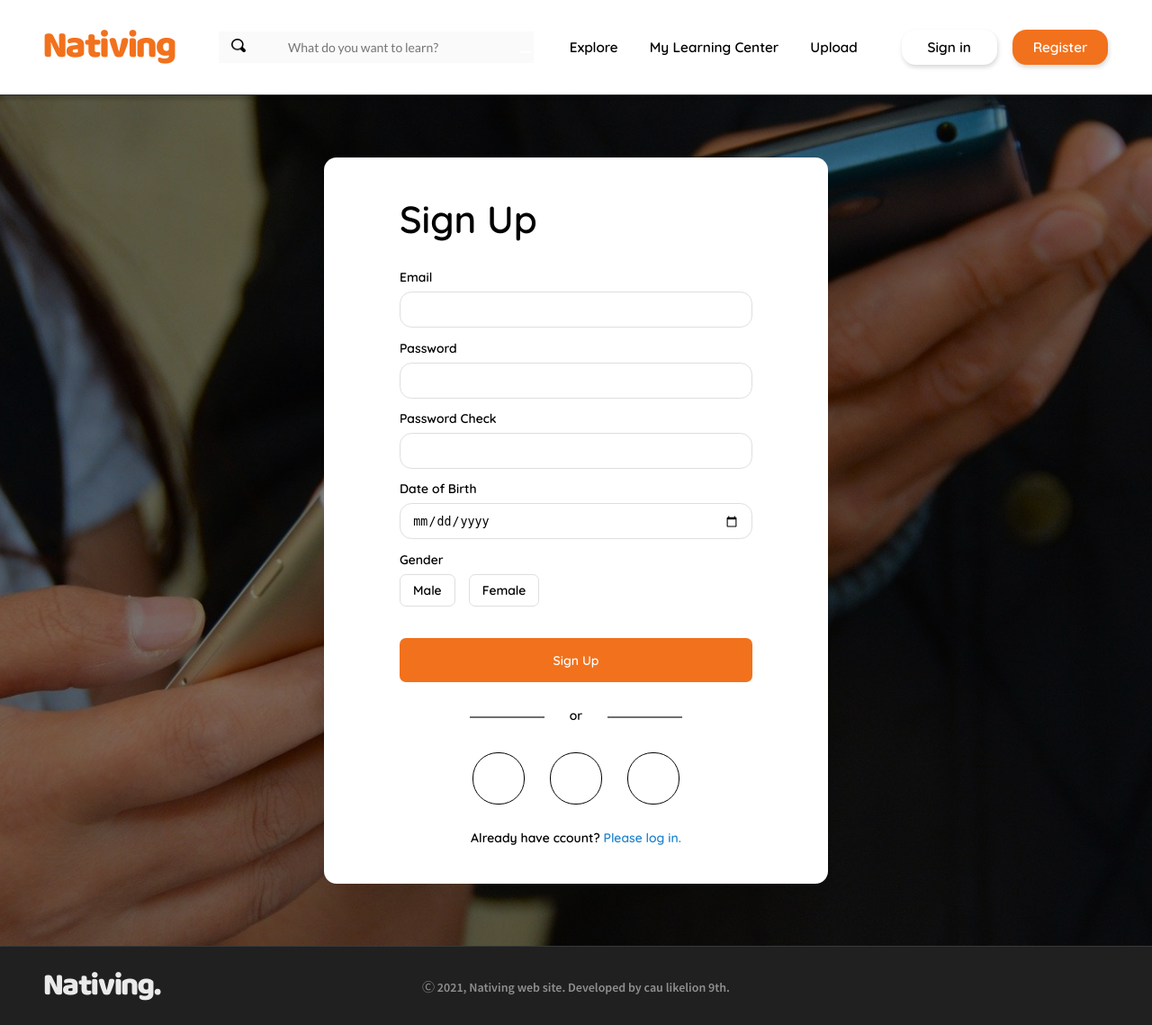
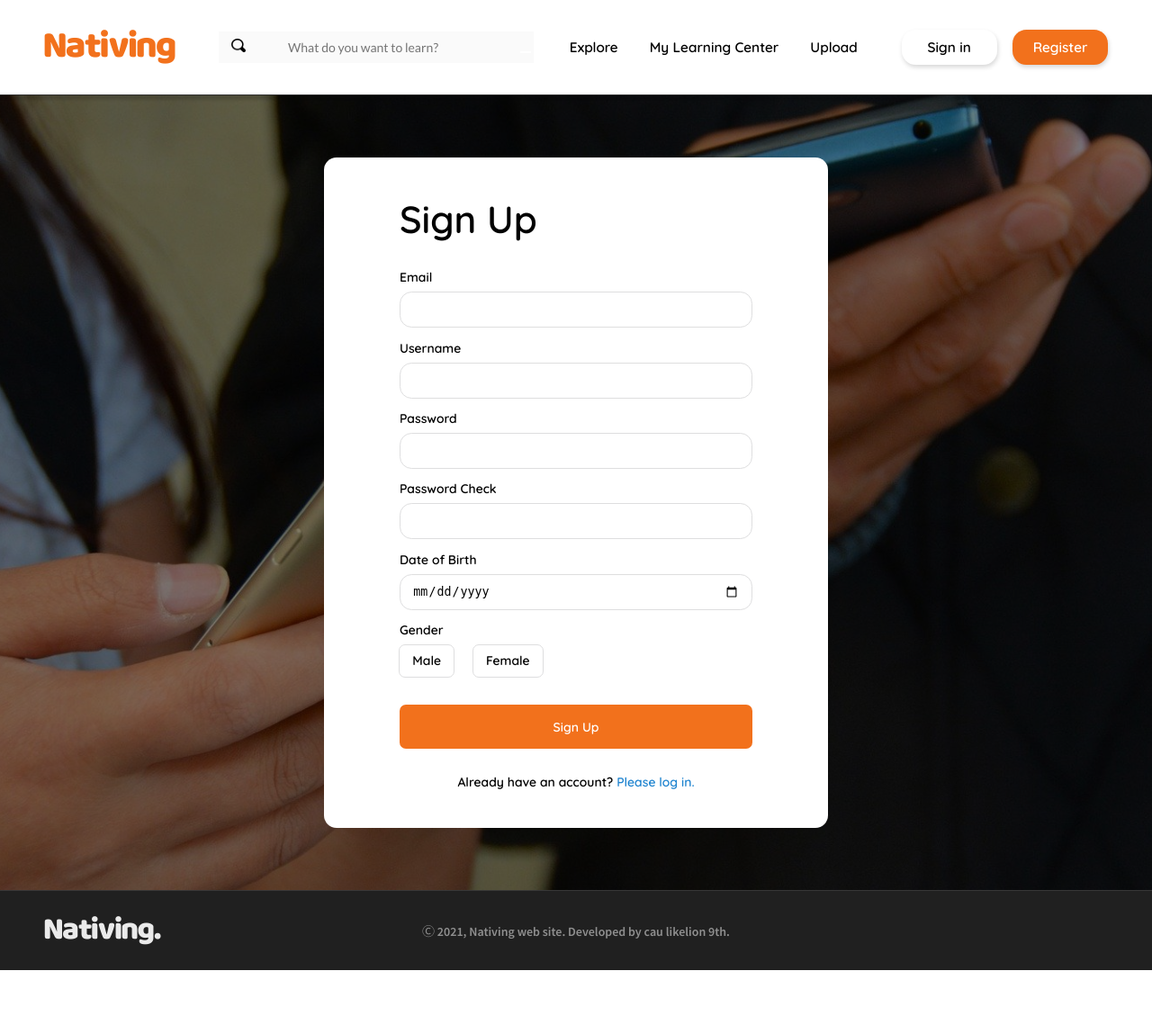
Before and after one commit to LikeLion-CAU-9th/Nativing2, a Django app: template Nativing/accounts/templates/accounts_signup.html in a window 1280 px wide. Shown: the whole page at 90% size. After the commit the page ends 1078 px from the top, so only its background shows below. Run offline with Django 3.2, Linux system fonts and the light colour scheme; the template is opened without the code that fills it, so the values that code supplies are empty.

Commit message:
Fix: fix minor errors on login and register page

```diff
--- a/Nativing/accounts/models.py
+++ b/Nativing/accounts/models.py
@@ -71,7 +71,7 @@ class User(AbstractBaseUser, PermissionsMixin):
     joined_on = models.DateTimeField(auto_now_add=True)
     withdrew_at = models.DateTimeField(blank=True, null=True)
     date_of_birth =models.DateField(null=True)
-    user_image = models.ImageField(upload_to='user_image/', blank=True, null=True, default = "user_image/user_default.jpeg")
+    user_image = models.ImageField(upload_to='user_image/', blank=True, null=True, default = "user_image/user_default.jpg")
     user_gender = models.CharField(max_length=10, choices=Gender.GENDER_TYPES)
     user_age = models.PositiveIntegerField(blank=True, null=True, default= 20)
     is_login = models.BooleanField(default=False)
--- a/Nativing/accounts/static/css/accounts.css
+++ b/Nativing/accounts/static/css/accounts.css
@@ -58,25 +58,44 @@
 }
 
 .form-box__gender-button {
+    background-color: white;
     font-size: 1em;
     font-family: 'Quicksand';
     border: 1px solid #DEDEDF;
     border-radius: 0.5em;
     padding: 0.6em 1em;
     margin-right: 0.8em;
+    position: relative;
+    left: -1rem;
+    top: 0.7rem;
+    z-index: 2;
 }
 
-.form-box__gender-button--selected {
+input[type=radio] {
+    width:0.1rem;
+    height: 0.1rem;
+}
+
+input[type=radio]:checked + label{
     background-color: var(--nativing-orange);
     color: white;
 }
+
+#female_button {
+    left:-1.6rem;
+}
+
+/* .form-box__gender-button--selected {
+    background-color: var(--nativing-orange);
+    color: white;
+} */
 
 .form-box__subimt-button {
     width: 100%;
     height: 3.5em;
     border-radius: 0.5em;
     background-color: var(--nativing-orange);
-    margin-top: 2.5em;
+    margin-top: 3.5em;
     font-size: 1rem;
     font-family: 'Quicksand';
     color: white;
--- a/Nativing/accounts/static/js/signup.js
+++ b/Nativing/accounts/static/js/signup.js
@@ -1,30 +1,30 @@
-const genderButtonList = document.querySelectorAll('.form-box__gender-button');
-const genderInput = document.querySelector('#gender-input')
+// const genderButtonList = document.querySelectorAll('.form-box__gender-button');
+// const genderInput = document.querySelector('#gender-input')
 
-genderButtonList.forEach(function(genderButton) {
-    genderButton.addEventListener("click", function(event) {
-        event.preventDefault()
-        const targetButton = genderButton
-        const anotherButton = targetButton.id == 'male' ? document.querySelector('#female') : document.querySelector('#male')
-        handleClickeEvent(targetButton, anotherButton)
-    });
-});
+// genderButtonList.forEach(function(genderButton) {
+//     genderButton.addEventListener("click", function(event) {
+//         event.preventDefault()
+//         const targetButton = genderButton
+//         const anotherButton = targetButton.id == 'male' ? document.querySelector('#female') : document.querySelector('#male')
+//         handleClickeEvent(targetButton, anotherButton)
+//     });
+// });
 
-function handleClickeEvent(targetButton, anotherButton) {
-    if (!targetButton.classList.contains('form-box__gender-button--selected') && anotherButton.classList.contains('form-box__gender-button--selected')) {
-        changeButtonColor(anotherButton)
-        setGender(anotherButton)
-    }
-    changeButtonColor(targetButton)
-    setGender(targetButton)
-}
+// function handleClickeEvent(targetButton, anotherButton) {
+//     if (!targetButton.classList.contains('form-box__gender-button--selected') && anotherButton.classList.contains('form-box__gender-button--selected')) {
+//         changeButtonColor(anotherButton)
+//         setGender(anotherButton)
+//     }
+//     changeButtonColor(targetButton)
+//     setGender(targetButton)
+// }
 
-function changeButtonColor(button) {
-    button.classList.toggle('form-box__gender-button--selected');
-}
+// function changeButtonColor(button) {
+//     button.classList.toggle('form-box__gender-button--selected');
+// }
 
-function setGender(button) {
-    if (genderInput.value !== button.id ) {
-        genderInput.value = button.id
-    } else {genderInput.value = ""}
-}
+// function setGender(button) {
+//     if (genderInput.value !== button.id ) {
+//         genderInput.value = button.id
+//     } else {genderInput.value = ""}
+// }
--- a/Nativing/accounts/templates/accounts_login.html
+++ b/Nativing/accounts/templates/accounts_login.html
@@ -23,10 +23,10 @@
                 Password
             </div>
             <input name="{{ form.password.name }}" type="password" class="form-box__input">
-            <div class="form-box__remember-me">
+            <!-- <div class="form-box__remember-me">
                 <input type="checkbox">
                 <span>Remeber me</span>
-            </div>
+            </div> -->
             <button type="submit" class="form-box__subimt-button">Sign in</button>
             <div class="form-box__social-login-box">
                 <div class="form-box__social-login-box__top">
--- a/Nativing/accounts/templates/accounts_signup.html
+++ b/Nativing/accounts/templates/accounts_signup.html
@@ -16,28 +16,33 @@
             <div class="form-box__label">
                 Email
             </div>
-            <input name="{{ form.email.name }}" class="form-box__input">
+            <input name="{{ form.email.name }}" class="form-box__input" required>
+            <div class="form-box__label">
+                Username
+            </div>
+            <input name="{{ form.name.name }}" class="form-box__input" required>
             <div class="form-box__label">
                 Password
             </div>
-            <input name="password1" type="password" class="form-box__input">
+            <input name="password1" type="password" class="form-box__input" required>
             <div class="form-box__label">
                 Password Check
             </div>
-            <input name="password2" type="password" class="form-box__input">
+            <input name="password2" type="password" class="form-box__input" required>
             <div class="form-box__label">
                 Date of Birth
             </div>
-            <input type="date" name="{{ form.date_of_birth.name }}" class="form-box__input" id="dateinput">
+            <input type="date" name="{{ form.date_of_birth.name }}" class="form-box__input" id="dateinput" max="2013-12-25" required>
             <div class="form-box__label">
                 Gender
             </div>
-            <button class="form-box__gender-button" id="male">Male</button>
-            <button class="form-box__gender-button" id="female">Female</button>
-            <input name="{{ form.user_gender.name }}" id="gender-input" class="invisible">
+            <input type="radio" id="male" name="{{ form.user_gender.name }}" value="male" required>
+            <label class="form-box__gender-button" for="male">Male</label>
+            <input type="radio" id="female" name="{{ form.user_gender.name }}" value="female">
+            <label class="form-box__gender-button" for="female" id="female_button">Female</label>
             <button type="submit" class="form-box__subimt-button">Sign Up</button>
             <div class="form-box__social-login-box">
-                <div class="form-box__social-login-box__top">
+                <!-- <div class="form-box__social-login-box__top">
                     <hr>
                     <span>or</span>
                     <hr>
@@ -46,15 +51,19 @@
                     <div class="icon"></div>
                     <div class="icon"></div>
                     <div class="icon"></div>
-                </div>
+                </div> -->
                 <div class="form-box__login">
-                    Already have ccount? <a href="{% url 'accounts_login' %}">Please log in.</a>
+                    Already have an account? <a href="{% url 'accounts_login' %}">Please log in.</a>
                 </div>
             </div>
         </div>
     </div>
 </form>
 
-<script src="{% static 'js/signup.js' %}"></script>
+<!-- <script src="{% static 'js/signup.js' %}"></script> -->
+<script>
+var today = new Date().toISOString().split('T')[0];
+document.getElementById('dateinput').setAttribute('max', today);
+</script>
 
 {% endblock %}
```
